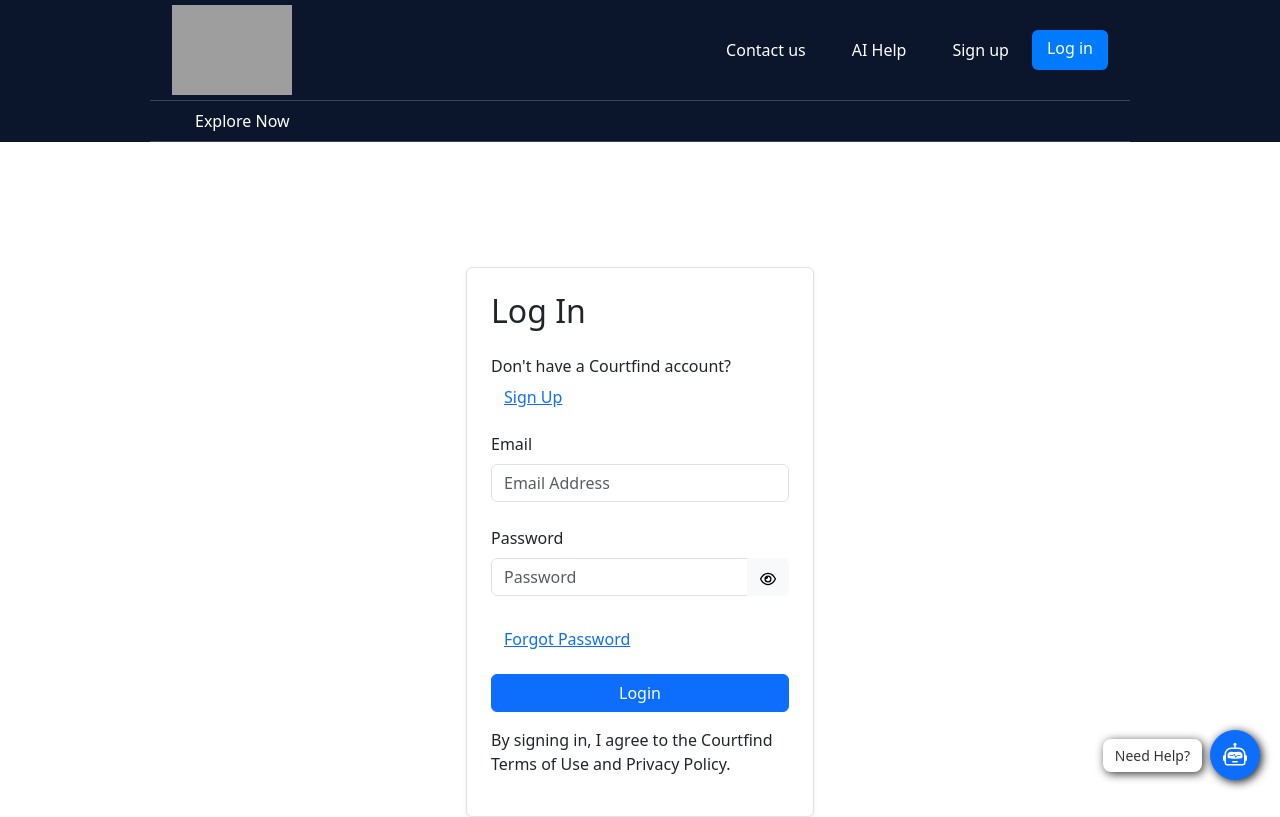
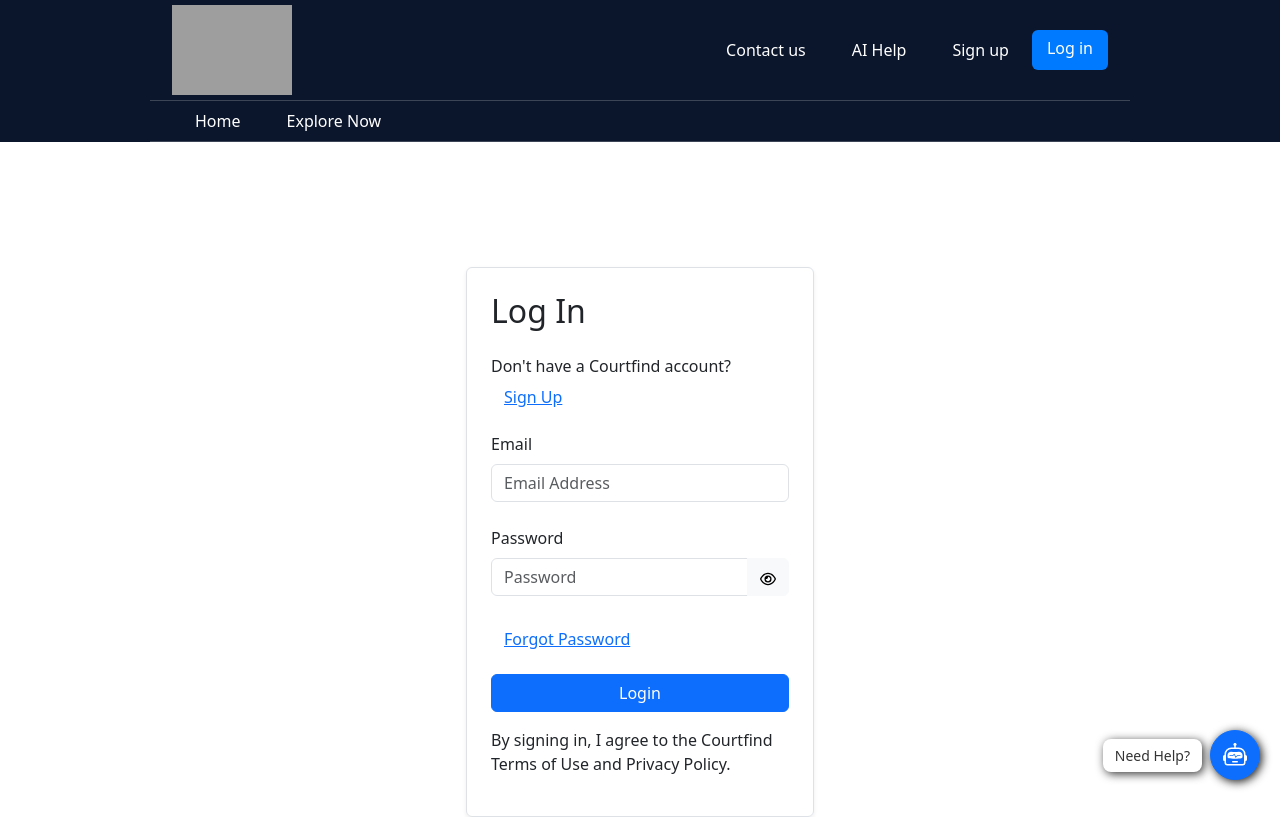
Before and after one commit to Renuja-7671/courtfind, a React (Vite) app in the folder frontend/: page /login in a window 1280 px wide. Shown: the top 817 px of the page. Built offline with nearby package versions, Linux system fonts and the light colour scheme; grey boxes are pictures that could not be loaded.

Commit message:
Owner arena bookings done and routes changed

```diff
--- a/frontend/src/App.jsx
+++ b/frontend/src/App.jsx
@@ -52,7 +52,7 @@ const withLayout = (Component) => (
 
 // Route configs
 const commonRoutes = [
-  { path: "/", element: Login },
+  { path: "/", element: Homepage },
   { path: "/login", element: Login },
   { path: "/signup", element: Signup },
   { path: "/dashboard", element: Dashboard },
--- a/frontend/src/components/Navbar.jsx
+++ b/frontend/src/components/Navbar.jsx
@@ -96,6 +96,9 @@ const NavigationBar = () => {
             <Navbar expand="lg" style={navbarStyle} variant="dark">
                 <Container>
                     <Nav>
+                        <Nav.Link as={Link} to="/home" style={navLinkStyle}>
+                            Home
+                        </Nav.Link>
                         <Nav.Link as={Link} to="/explore-now" style={navLinkStyle}>
                             Explore Now
                         </Nav.Link>
--- a/frontend/src/components/ownerSidebar.jsx
+++ b/frontend/src/components/ownerSidebar.jsx
@@ -37,7 +37,7 @@ const Sidebar = () => {
     const menuItems = [
         { path: "/owner-dashboard", label: "Dashboard", icon: <FaTachometerAlt /> },
         { path: "/arena-bookings", label: "Arena Bookings", icon: <FaCalendarAlt /> },
-        { path: "/my-arenas", label: "My Arenas", icon: <FaUser /> },
+        { path: "/manage-arenas", label: "My Arenas", icon: <FaUser /> },
         { path: "/add-arena", label: "Add Arena", icon: <FaPlusCircle /> },
         { path: "/my-profits", label: "My Profits", icon: <FaChartLine /> },
         { path: "/owner-profile", label: "Account Settings", icon: <FaCog /> },
--- a/frontend/src/views/ManageArenas.jsx
+++ b/frontend/src/views/ManageArenas.jsx
@@ -184,9 +184,9 @@ const ArenaManagement = () => {
   }
 
   return (
-    <Container fluid className="p-0" style={{ backgroundColor: "#f1f5f9", minHeight: "100vh" }}>
-      <Row className="g-0">
-        <Col md={3}>
+    <Container className="min-vh-100 d-flex flex-column  align-items-center">
+        <Row className="w-100" text-center>
+            <Col className="p-4 m-0"  md={3}>
           <Sidebar />
         </Col>
         <Col md={9} style={{ padding: "2rem 3rem" }}>
```
